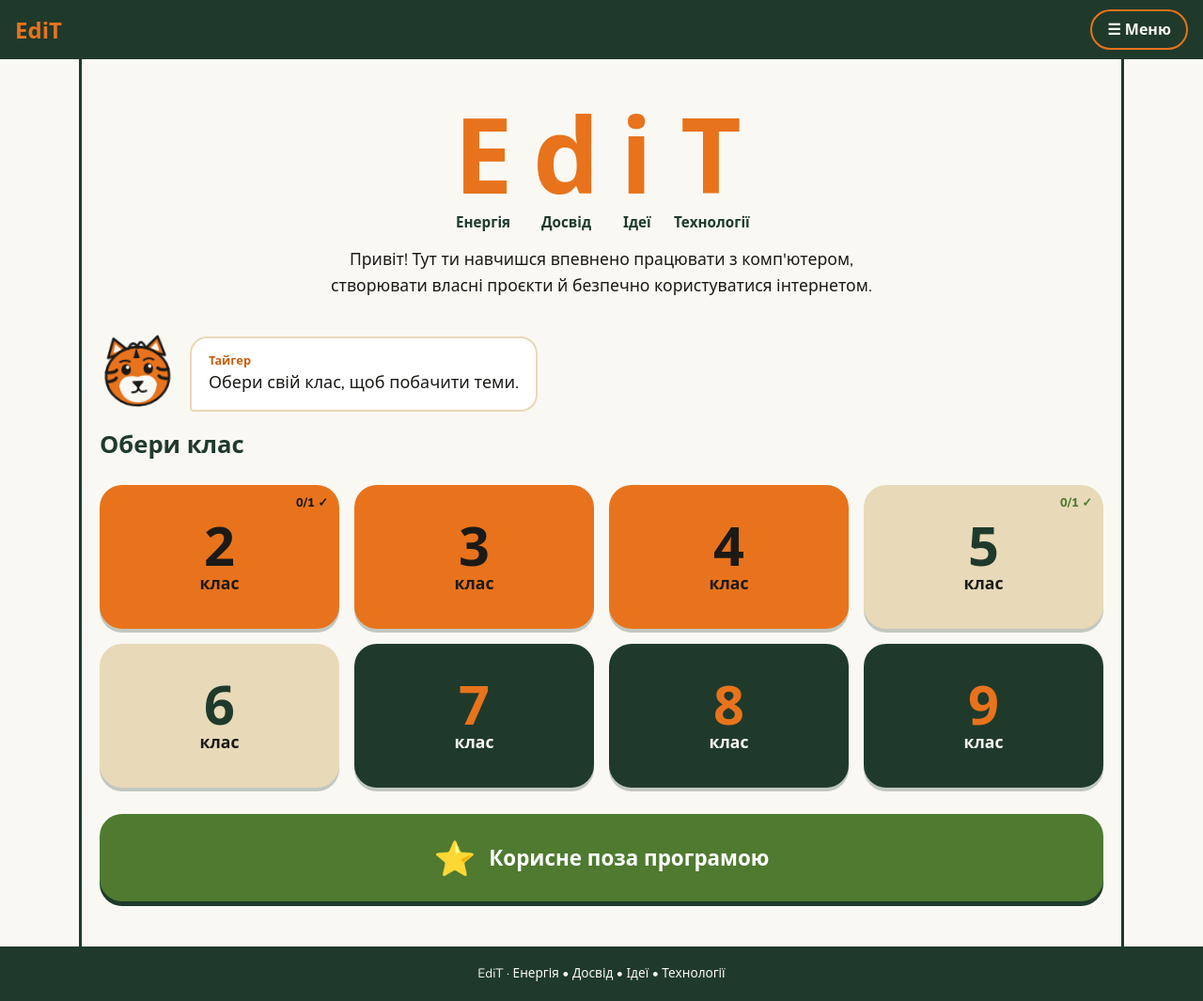
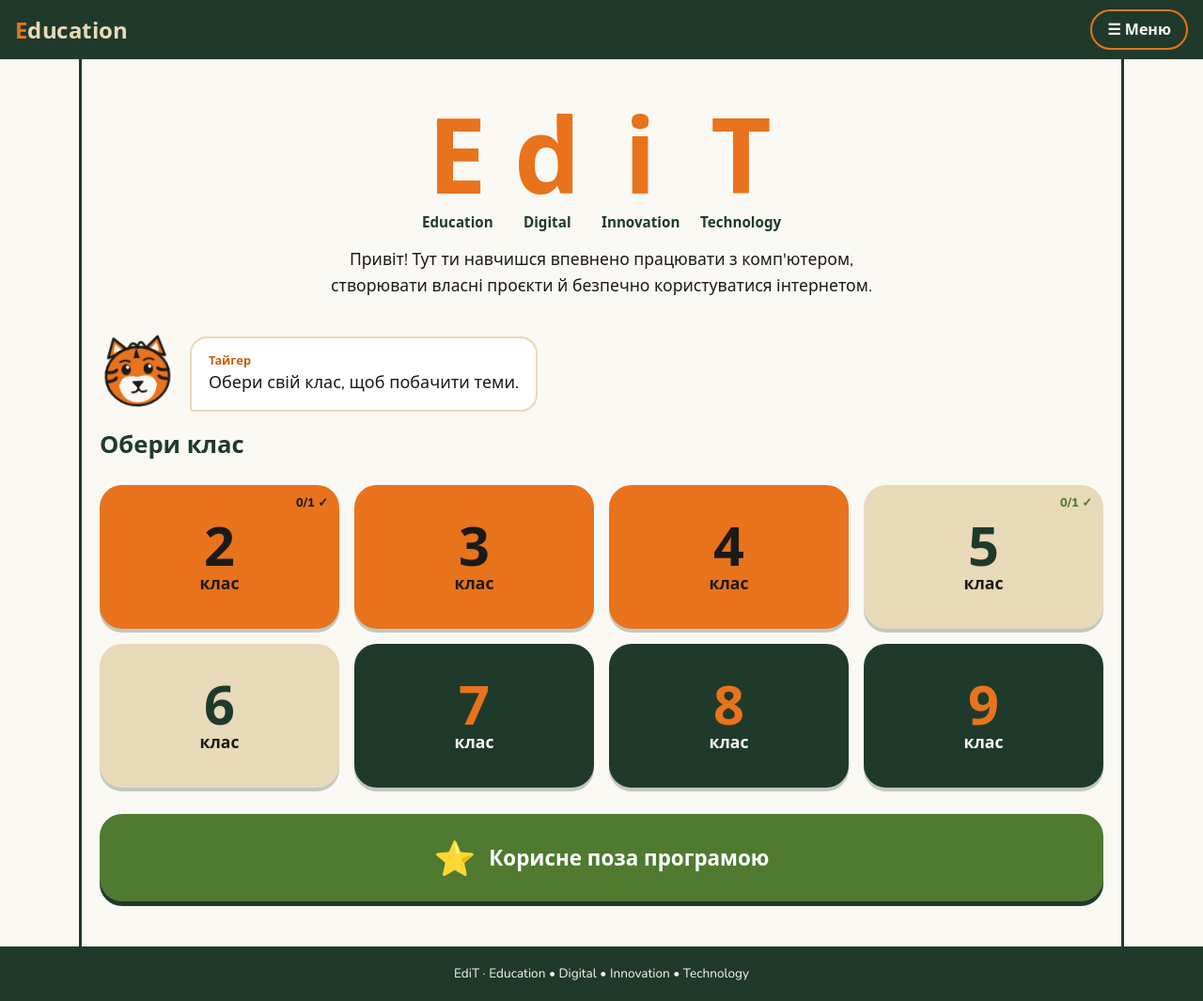
Before and after one commit to DiWasilewskii/EdiT, a plain HTML site: page index.html in a window 1280 px wide. Shown: the whole page at 94% size. Drawn offline with nearby package versions, Linux system fonts and the light colour scheme; a web font is replaced by a local one.

Commit message:
Анімоване лого в шапці та англійське розшифрування EdiT
- Лого в шапці по буквах змінюється: EdiT → Education → Digital → Innovation → Technology
- Розшифрування англійською на головній, у підвалі та README

Co-Authored-By: Claude Opus 5.5 <noreply@anthropic.com>

```diff
--- a/css/style.css
+++ b/css/style.css
@@ -128,6 +128,26 @@ main {
   color: var(--orange);
   text-decoration: none;
 }
+/* Анімований логотип у шапці: кожна буква — окремий <span> */
+.topbar__word {
+  display: inline-flex;
+  min-height: 1.3em;
+  white-space: nowrap;
+}
+.topbar__word .ch {
+  display: inline-block;
+  animation: letter-pop .35s cubic-bezier(.28,1.6,.5,1) both;
+}
+.topbar__word .ch--rest { color: var(--savanna); }   /* решта букв слова — світліші */
+.topbar__word .ch--out  { animation: letter-out .12s ease-in both; }
+@keyframes letter-pop {
+  0%   { transform: translateY(-60%) scale(.4); opacity: 0; }
+  100% { transform: none; opacity: 1; }
+}
+@keyframes letter-out {
+  to { transform: translateY(40%) scale(.5); opacity: 0; }
+}
+
 .menu-btn {
   font: 700 1rem var(--font-body);
   padding: 8px 16px;
--- a/index.html
+++ b/index.html
@@ -17,7 +17,10 @@
 
   <!-- ===== Шапка з меню ===== -->
   <header class="topbar">
-    <a href="#/" class="topbar__logo" aria-label="EdiT — на головну">EdiT</a>
+    <!-- Логотип у шапці: app.js по буквах змінює EdiT → Education → Digital → Innovation → Technology -->
+    <a href="#/" class="topbar__logo" aria-label="EdiT — на головну">
+      <span class="topbar__word" id="headerLogo" aria-hidden="true">EdiT</span>
+    </a>
 
     <button class="menu-btn" id="menuBtn" aria-expanded="false" aria-controls="mainMenu">
       <span aria-hidden="true">☰</span> Меню
@@ -31,7 +34,7 @@
   <main id="app" tabindex="-1"></main>
 
   <footer class="footer">
-    EdiT · Енергія • Досвід • Ідеї • Технології
+    EdiT · Education • Digital • Innovation • Technology
   </footer>
 
   <!-- Спочатку дані тем, потім логіка сайту -->
--- a/js/app.js
+++ b/js/app.js
@@ -30,6 +30,75 @@
   const app = document.getElementById("app");
   const menu = document.getElementById("mainMenu");
   const menuBtn = document.getElementById("menuBtn");
+
+  /* =================================================================
+     АНІМОВАНИЙ ЛОГОТИП У ШАПЦІ
+     Слова по колу, буква за буквою: EdiT → Education → Digital → Innovation → Technology → EdiT …
+     Щоб змінити слова чи швидкість — правте значення нижче.
+     ================================================================= */
+  const СЛОВА_ЛОГО = ["EdiT", "Education", "Digital", "Innovation", "Technology"];
+  const ПАУЗА_EDIT = 2600;   // скільки мс показується «EdiT»
+  const ПАУЗА_СЛОВА = 1500;  // скільки мс показується кожне інше слово
+  const ШВИДКІСТЬ_ДРУКУ = 90;  // мс між появою букв
+  const ШВИДКІСТЬ_СТИРАННЯ = 55; // мс між зникненням букв
+
+  (function анімуватиЛого() {
+    const лого = document.getElementById("headerLogo");
+    if (!лого) return;
+    // Якщо людина вимкнула анімацію в системі — лишаємо просто «EdiT»
+    if (window.matchMedia && window.matchMedia("(prefers-reduced-motion: reduce)").matches) return;
+
+    let номерСлова = 0;
+
+    function надрукувати(слово, далі) {
+      лого.textContent = "";
+      let і = 0;
+      (function крок() {
+        if (і >= слово.length) return далі();
+        const буква = document.createElement("span");
+        // У словах-розшифруваннях перша буква помаранчева, решта світліші
+        буква.className = "ch" + (номерСлова > 0 && і > 0 ? " ch--rest" : "");
+        буква.textContent = слово[і];
+        лого.appendChild(буква);
+        і++;
+        setTimeout(крок, ШВИДКІСТЬ_ДРУКУ);
+      })();
+    }
+
+    function стерти(далі) {
+      const букви = Array.prototype.slice.call(лого.children);
+      (function крок() {
+        const остання = букви.pop();
+        if (!остання) return далі();
+        остання.classList.add("ch--out");
+        setTimeout(function () { остання.remove(); крок(); }, ШВИДКІСТЬ_СТИРАННЯ);
+      })();
+    }
+
+    function цикл() {
+      надрукувати(СЛОВА_ЛОГО[номерСлова], function () {
+        setTimeout(function () {
+          стерти(function () {
+            номерСлова = (номерСлова + 1) % СЛОВА_ЛОГО.length;
+            цикл();
+          });
+        }, номерСлова === 0 ? ПАУЗА_EDIT : ПАУЗА_СЛОВА);
+      });
+    }
+
+    // Спочатку показуємо готове «EdiT», а потім запускаємо зміну слів
+    setTimeout(function () {
+      стерти(function () { номерСлова = 1; цикл(); });
+    }, ПАУЗА_EDIT);
+    // Перетворюємо початковий текст на букви-спани, щоб їх можна було стерти по одній
+    лого.innerHTML = "";
+    СЛОВА_ЛОГО[0].split("").forEach(function (б) {
+      const s = document.createElement("span");
+      s.className = "ch";
+      s.textContent = б;
+      лого.appendChild(s);
+    });
+  })();
 
   /* ---------- Перевірка, що файл з темами завантажився ---------- */
   if (typeof ТЕМИ_КЛАСІВ === "undefined" || typeof ТЕМИ_ПОЗА_ПРОГРАМОЮ === "undefined" || typeof КАТЕГОРІЇ === "undefined") {
@@ -187,10 +256,10 @@
   /* ---------- Головна ---------- */
   function сторінкаГоловна() {
     встановитиВік(null);
-    const слова = [["E", "Енергія"], ["d", "Досвід"], ["i", "Ідеї"], ["T", "Технології"]];
+    const слова = [["E", "Education"], ["d", "Digital"], ["i", "Innovation"], ["T", "Technology"]];
 
     let html = '<section class="hero">' +
-      '<h1 class="logo" aria-label="EdiT: Енергія, Досвід, Ідеї, Технології">';
+      '<h1 class="logo" aria-label="EdiT: Education, Digital, Innovation, Technology" lang="en">';
     слова.forEach(function (с) {
       html += '<span class="logo__item" aria-hidden="true"><span class="logo__letter">' + с[0] +
         '</span><span class="logo__word">' + с[1] + "</span></span>";
```
Also changed, not shown: 1 other file.
